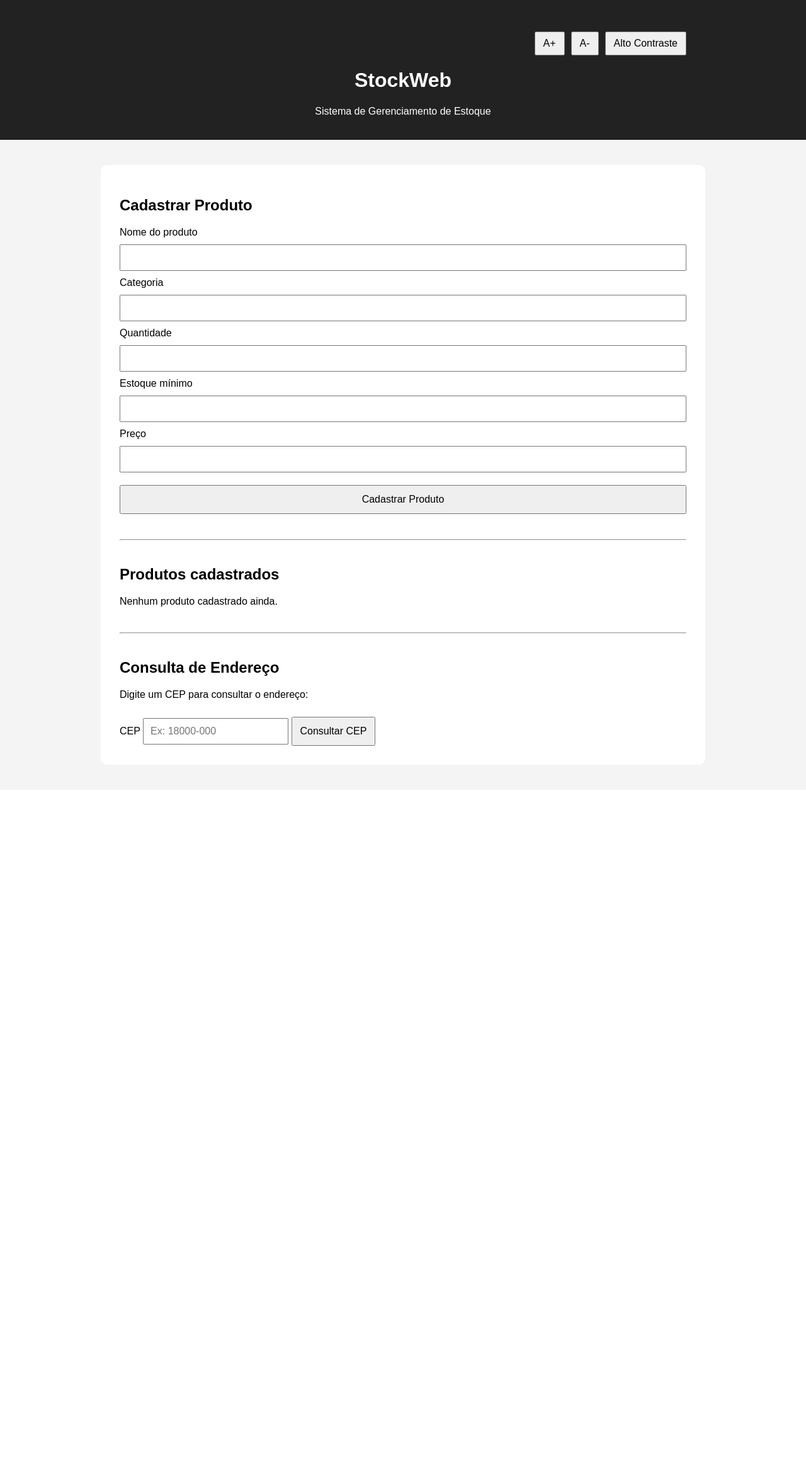
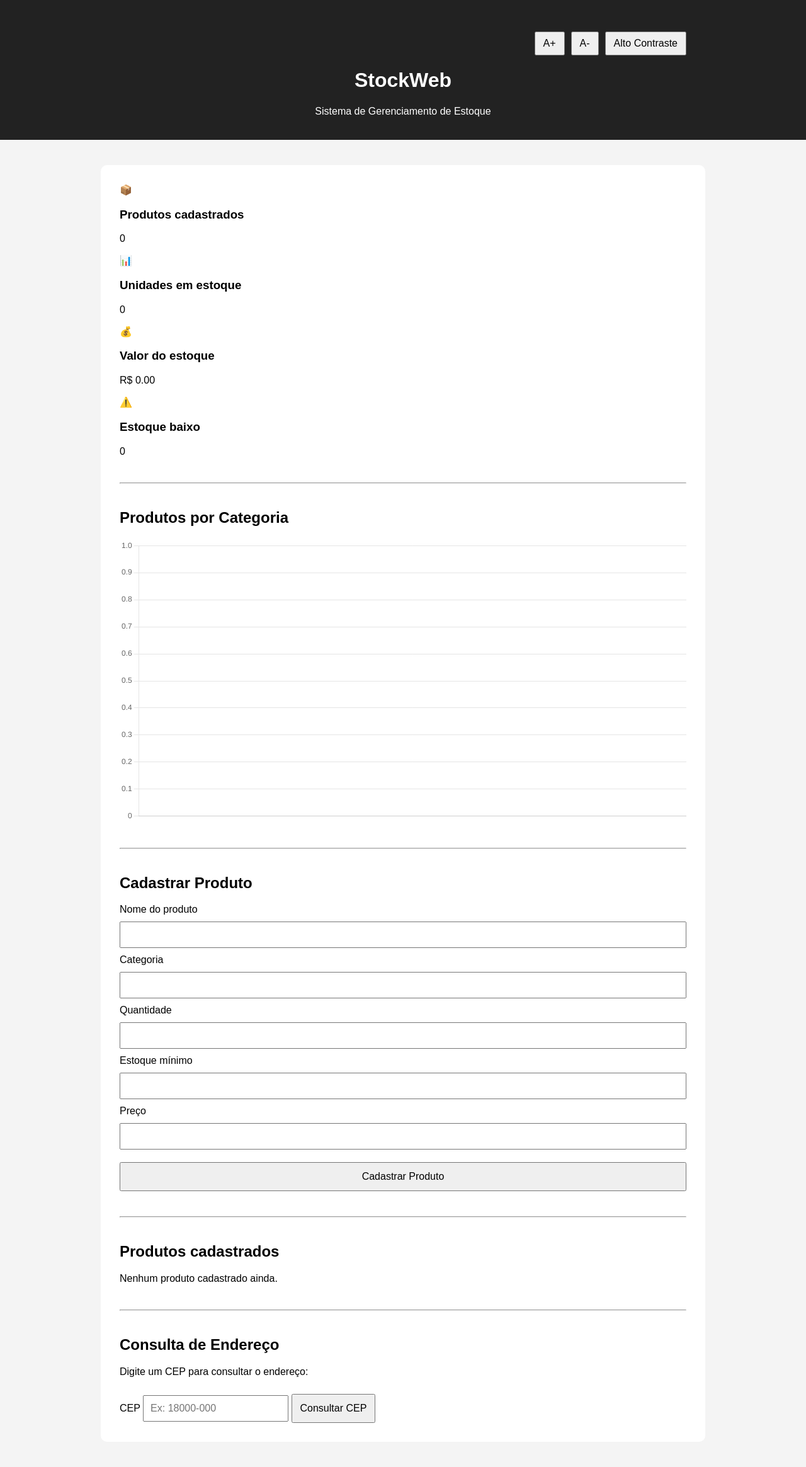
Before and after one commit to trovao05/stockweb-pi, a Flask app: page / in a window 1280 px wide. Shown: the whole page at 63% size. Before the commit the page ends 1184 px from the top, so only its background shows below. Run offline with Flask 3, Linux system fonts and the light colour scheme; data that the repository does not hold is empty; some libraries are stand-ins or nearby versions.

Commit message:
Adiciona dashboard e grafico de analise de dados

```diff
--- a/app.py
+++ b/app.py
@@ -14,29 +14,22 @@ def usando_postgres():
 
 
 def conectar_banco():
-
     if usando_postgres():
-
         conexao = psycopg2.connect(
             os.environ.get("DATABASE_URL")
         )
-
         return conexao
 
     conexao = sqlite3.connect("estoque.db")
     conexao.row_factory = sqlite3.Row
-
     return conexao
 
 
 def criar_tabela():
-
     conexao = conectar_banco()
-
     cursor = conexao.cursor()
 
     if usando_postgres():
-
         cursor.execute("""
             CREATE TABLE IF NOT EXISTS produtos (
                 id SERIAL PRIMARY KEY,
@@ -47,9 +40,7 @@ def criar_tabela():
                 preco REAL NOT NULL
             )
         """)
-
     else:
-
         cursor.execute("""
             CREATE TABLE IF NOT EXISTS produtos (
                 id INTEGER PRIMARY KEY AUTOINCREMENT,
@@ -62,44 +53,92 @@ def criar_tabela():
         """)
 
     conexao.commit()
-
     cursor.close()
     conexao.close()
 
 
 @app.route("/")
 def inicio():
-
     conexao = conectar_banco()
 
     if usando_postgres():
-
         cursor = conexao.cursor(
             cursor_factory=psycopg2.extras.RealDictCursor
         )
-
     else:
-
         cursor = conexao.cursor()
 
+    # Lista de produtos
     cursor.execute(
         "SELECT * FROM produtos ORDER BY id DESC"
     )
+    produtos = cursor.fetchall()
 
-    produtos = cursor.fetchall()
+    # Total de produtos cadastrados
+    cursor.execute("""
+        SELECT COUNT(*)
+        FROM produtos
+    """)
+    total_produtos = cursor.fetchone()[0]
+
+    # Total de unidades
+    cursor.execute("""
+        SELECT COALESCE(SUM(quantidade), 0)
+        FROM produtos
+    """)
+    total_unidades = cursor.fetchone()[0]
+
+    # Valor total do estoque
+    cursor.execute("""
+        SELECT COALESCE(SUM(quantidade * preco), 0)
+        FROM produtos
+    """)
+    valor_estoque = cursor.fetchone()[0]
+
+    # Produtos com estoque baixo
+    cursor.execute("""
+        SELECT COUNT(*)
+        FROM produtos
+        WHERE quantidade <= estoque_minimo
+    """)
+    estoque_baixo = cursor.fetchone()[0]
+
+    # Produtos por categoria
+    cursor.execute("""
+        SELECT categoria, COUNT(*) AS quantidade
+        FROM produtos
+        GROUP BY categoria
+        ORDER BY categoria
+    """)
+    dados_categoria = cursor.fetchall()
+
+    categorias = [
+        linha["categoria"]
+        for linha in dados_categoria
+    ]
+
+    quantidades_categoria = [
+        linha["quantidade"]
+        for linha in dados_categoria
+    ]
 
     cursor.close()
     conexao.close()
 
     return render_template(
         "index.html",
-        produtos=produtos
+        produtos=produtos,
+        total_produtos=total_produtos,
+        total_unidades=total_unidades,
+        valor_estoque=valor_estoque,
+        estoque_baixo=estoque_baixo,
+        categorias=categorias,
+        quantidades_categoria=quantidades_categoria
     )
 
 
 @app.route("/cadastrar", methods=["POST"])
 def cadastrar():
-
     nome = request.form["nome"]
     categoria = request.form["categoria"]
     quantidade = request.form["quantidade"]
@@ -110,7 +149,6 @@ def cadastrar():
     cursor = conexao.cursor()
 
     if usando_postgres():
-
         cursor.execute(
             """
             INSERT INTO produtos
@@ -131,9 +169,7 @@ def cadastrar():
                 preco
             )
         )
-
     else:
-
         cursor.execute(
             """
             INSERT INTO produtos
@@ -156,7 +192,6 @@ def cadastrar():
         )
 
     conexao.commit()
-
     cursor.close()
     conexao.close()
 
@@ -165,11 +200,9 @@ def cadastrar():
 
 @app.route("/editar/<int:id>", methods=["GET", "POST"])
 def editar(id):
-
     conexao = conectar_banco()
 
     if request.method == "POST":
-
         nome = request.form["nome"]
         categoria = request.form["categoria"]
         quantidade = request.form["quantidade"]
@@ -179,7 +212,6 @@ def editar(id):
         cursor = conexao.cursor()
 
         if usando_postgres():
-
             cursor.execute(
                 """
                 UPDATE produtos
@@ -199,9 +231,7 @@ def editar(id):
                     id
                 )
             )
-
         else:
-
             cursor.execute(
                 """
                 UPDATE produtos
@@ -223,14 +253,12 @@ def editar(id):
             )
 
         conexao.commit()
-
         cursor.close()
         conexao.close()
 
         return redirect("/")
 
     if usando_postgres():
-
         cursor = conexao.cursor(
             cursor_factory=psycopg2.extras.RealDictCursor
         )
@@ -239,9 +267,7 @@ def editar(id):
             "SELECT * FROM produtos WHERE id = %s",
             (id,)
         )
-
     else:
-
         cursor = conexao.cursor()
 
         cursor.execute(
@@ -262,26 +288,21 @@ def editar(id):
 
 @app.route("/excluir/<int:id>")
 def excluir(id):
-
     conexao = conectar_banco()
     cursor = conexao.cursor()
 
     if usando_postgres():
-
         cursor.execute(
             "DELETE FROM produtos WHERE id = %s",
             (id,)
         )
-
     else:
-
         cursor.execute(
             "DELETE FROM produtos WHERE id = ?",
             (id,)
         )
 
     conexao.commit()
-
     cursor.close()
     conexao.close()
 
--- a/static/css/style.css
+++ b/static/css/style.css
@@ -116,3 +116,44 @@ a:focus {
 .alto-contraste th {
     background-color: #222;
 }
+<section class="dashboard">
+
+    <div class="card-dashboard">
+        <span class="icone-dashboard">📦</span>
+        <h3>Produtos cadastrados</h3>
+        <p>{{ total_produtos }}</p>
+    </div>
+
+    <div class="card-dashboard">
+        <span class="icone-dashboard">📊</span>
+        <h3>Unidades em estoque</h3>
+        <p>{{ total_unidades }}</p>
+    </div>
+
+    <div class="card-dashboard">
+        <span class="icone-dashboard">💰</span>
+        <h3>Valor do estoque</h3>
+        <p>
+            R$ {{ "%.2f"|format(valor_estoque) }}
+        </p>
+    </div>
+
+    <div class="card-dashboard">
+        <span class="icone-dashboard">⚠️</span>
+        <h3>Estoque baixo</h3>
+        <p>{{ estoque_baixo }}</p>
+    </div>
+
+</section>
+
+<hr>
+.grafico-container {
+    margin-top: 30px;
+    padding: 20px;
+    background: #fff;
+    border-radius: 10px;
+}
+
+.grafico-container canvas {
+    max-height: 400px;
+}
--- a/templates/index.html
+++ b/templates/index.html
@@ -14,12 +14,17 @@
 </head>
 
 <body>
+
     <a href="#conteudo" class="pular-conteudo">
         Pular para o conteúdo principal
     </a>
 
     <header>
-        <section class="acessibilidade" aria-label="Ferramentas de acessibilidade">
+
+        <section
+            class="acessibilidade"
+            aria-label="Ferramentas de acessibilidade"
+        >
 
             <button type="button" onclick="aumentarFonte()">
                 A+
@@ -34,17 +39,107 @@
             </button>
 
         </section>
+
         <h1>StockWeb</h1>
-        <p>Sistema de Gerenciamento de Estoque</p>
+
+        <p>
+            Sistema de Gerenciamento de Estoque
+        </p>
+
     </header>
 
     <main id="conteudo">
 
-        <h2>Cadastrar Produto</h2>
+        <!-- DASHBOARD -->
+
+        <section class="dashboard">
+
+            <div class="card-dashboard">
+
+                <span class="icone-dashboard">
+                    📦
+                </span>
+
+                <h3>Produtos cadastrados</h3>
+
+                <p>
+                    {{ total_produtos }}
+                </p>
+
+            </div>
+
+            <div class="card-dashboard">
+
+                <span class="icone-dashboard">
+                    📊
+                </span>
+
+                <h3>Unidades em estoque</h3>
+
+                <p>
+                    {{ total_unidades }}
+                </p>
+
+            </div>
+
+            <div class="card-dashboard">
+
+                <span class="icone-dashboard">
+                    💰
+                </span>
+
+                <h3>Valor do estoque</h3>
+
+                <p>
+                    R$ {{ "%.2f"|format(valor_estoque) }}
+                </p>
+
+            </div>
+
+            <div class="card-dashboard">
+
+                <span class="icone-dashboard">
+                    ⚠️
+                </span>
+
+                <h3>Estoque baixo</h3>
+
+                <p>
+                    {{ estoque_baixo }}
+                </p>
+
+            </div>
+
+        </section>
+
+        <hr>
+
+        <!-- GRÁFICO -->
+
+        <section class="grafico">
+
+            <h2>
+                Produtos por Categoria
+            </h2>
+
+            <canvas id="graficoCategorias"></canvas>
+
+        </section>
+
+        <hr>
+
+        <!-- CADASTRO -->
+
+        <h2>
+            Cadastrar Produto
+        </h2>
 
         <form action="/cadastrar" method="POST">
 
-            <label for="nome">Nome do produto</label>
+            <label for="nome">
+                Nome do produto
+            </label>
+
             <input
                 type="text"
                 id="nome"
@@ -52,7 +147,10 @@
                 required
             >
 
-            <label for="categoria">Categoria</label>
+            <label for="categoria">
+                Categoria
+            </label>
+
             <input
                 type="text"
                 id="categoria"
@@ -60,7 +158,10 @@
                 required
             >
 
-            <label for="quantidade">Quantidade</label>
+            <label for="quantidade">
+                Quantidade
+            </label>
+
             <input
                 type="number"
                 id="quantidade"
@@ -68,7 +169,10 @@
                 min="0"
                 required
             >
-            <label for="estoque_minimo">Estoque mínimo</label>
+
+            <label for="estoque_minimo">
+                Estoque mínimo
+            </label>
 
             <input
                 type="number"
@@ -78,7 +182,10 @@
                 required
             >
 
-            <label for="preco">Preço</label>
+            <label for="preco">
+                Preço
+            </label>
+
             <input
                 type="number"
                 id="preco"
@@ -96,22 +203,36 @@
 
         <hr>
 
-        <h2>Produtos cadastrados</h2>
+        <!-- PRODUTOS -->
+
+        <h2>
+            Produtos cadastrados
+        </h2>
 
         {% if produtos %}
 
         <table>
 
+            <thead>
+
+                <tr>
+
+                    <th>ID</th>
+
+                    <th>Produto</th>
+
+                    <th>Categoria</th>
+
+                    <th>Quantidade</th>
+
                     <th>Estoque Mínimo</th>
-            <thead>
-                <tr>
-                    <th>ID</th>
-                    <th>Produto</th>
-                    <th>Categoria</th>
-                    <th>Quantidade</th>
+
                     <th>Preço</th>
+
                     <th>Ações</th>
+
                 </tr>
+
             </thead>
 
             <tbody>
@@ -119,23 +240,46 @@
                 {% for produto in produtos %}
 
                 <tr>
-                    <td>{{ produto["id"] }}</td>
-                    <td>{{ produto["nome"] }}</td>
-                    <td>{{ produto["categoria"] }}</td>
+
                     <td>
+                        {{ produto["id"] }}
+                    </td>
+
+                    <td>
+                        {{ produto["nome"] }}
+                    </td>
+
+                    <td>
+                        {{ produto["categoria"] }}
+                    </td>
+
+                    <td>
+
                         {{ produto["quantidade"] }}
 
                         {% if produto["quantidade"] <= produto["estoque_minimo"] %}
-        <span class="alerta-estoque">⚠ Estoque baixo</span>
+
+                            <span class="alerta-estoque">
+                                ⚠ Estoque baixo
+                            </span>
+
                         {% endif %}
+
                     </td>
-                    <td>{{ produto["estoque_minimo"] }}</td>
+
+                    <td>
+                        {{ produto["estoque_minimo"] }}
+                    </td>
 
                     <td>
                         R$ {{ "%.2f"|format(produto["preco"]) }}
                     </td>
+
                     <td>
-    <a href="/editar/{{ produto['id'] }}">Editar</a>
+
+                        <a href="/editar/{{ produto['id'] }}">
+                            Editar
+                        </a>
 
                         <a
                             href="/excluir/{{ produto['id'] }}"
@@ -143,7 +287,9 @@
                         >
                             Excluir
                         </a>
+
                     </td>
+
                 </tr>
 
                 {% endfor %}
@@ -154,18 +300,30 @@
 
         {% else %}
 
-        <p>Nenhum produto cadastrado ainda.</p>
+        <p>
+            Nenhum produto cadastrado ainda.
+        </p>
 
         {% endif %}
 
         <hr>
 
+        <!-- API VIA CEP -->
+
         <section>
-    <h2>Consulta de Endereço</h2>
 
-    <p>Digite um CEP para consultar o endereço:</p>
+            <h2>
+                Consulta de Endereço
+            </h2>
 
-    <label for="cep">CEP</label>
+            <p>
+                Digite um CEP para consultar o endereço:
+            </p>
+
+            <label for="cep">
+                CEP
+            </label>
+
             <input
                 type="text"
                 id="cep"
@@ -173,19 +331,83 @@
                 placeholder="Ex: 18000-000"
             >
 
-    <button type="button" onclick="consultarCEP()">
+            <button
+                type="button"
+                onclick="consultarCEP()"
+            >
                 Consultar CEP
             </button>
 
-    <div id="resultado-cep" aria-live="polite"></div>
+            <div
+                id="resultado-cep"
+                aria-live="polite"
+            ></div>
+
         </section>
 
     </main>
+
+    <!-- JAVASCRIPT DO SISTEMA -->
 
     <script
         src="{{ url_for('static', filename='js/script.js') }}">
     </script>
 
+    <!-- CHART.JS -->
+
+    <script
+        src="https://cdn.jsdelivr.net/npm/chart.js">
+    </script>
+
+    <script>
+
+        const categorias =
+            {{ categorias | tojson }};
+
+        const quantidades =
+            {{ quantidades_categoria | tojson }};
+
+        const contexto =
+            document.getElementById(
+                "graficoCategorias"
+            );
+
+        new Chart(
+            contexto,
+            {
+                type: "bar",
+
+                data: {
+
+                    labels: categorias,
+
+                    datasets: [
+                        {
+                            label:
+                                "Quantidade de produtos",
+
+                            data:
+                                quantidades
+                        }
+                    ]
+                },
+
+                options: {
+
+                    responsive: true,
+
+                    plugins: {
+
+                        legend: {
+                            display: false
+                        }
+                    }
+                }
+            }
+        );
+
+    </script>
+
 </body>
 
 </html>
```
Lines whose indentation alone changed are shown as unchanged.
